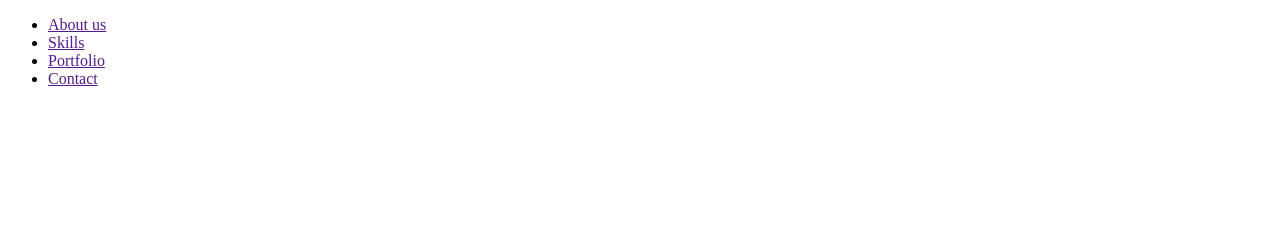
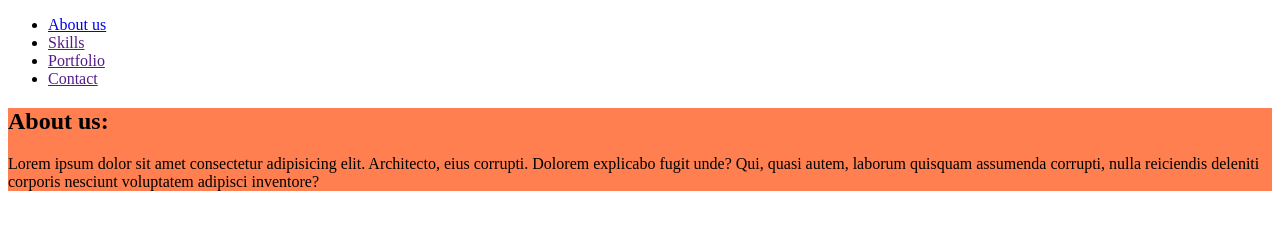
Before and after one commit to adamgarwacki/15-html-prosta-strona, a plain HTML site: page index.html in a window 1280 px wide. Drawn offline with Linux system fonts and the light colour scheme.

Commit message:
Dodanie sekcji "About us" oraz nadanie koloru jej tła.

```diff
--- a/index.html
+++ b/index.html
@@ -5,17 +5,26 @@
     <meta name="viewport" content="width=device-width, initial-scale=1.0">
     <meta http-equiv="X-UA-Compatible" content="ie=edge">
     <title>Document</title>
+    <link rel="stylesheet" href="style.css">
 </head>
 <body>
     <section>
         <nav>
             <ul>
-                <li><a href="">About us</a></li>
+                <li><a href="#about-us">About us</a></li>
                 <li><a href="">Skills</a></li>
                 <li><a href="">Portfolio</a></li>
                 <li><a href="">Contact</a></li>
             </ul>
         </nav>
     </section>
+    <section id="about-us">
+        <h1>
+            About us:
+        </h1>
+        <p>
+            Lorem ipsum dolor sit amet consectetur adipisicing elit. Architecto, eius corrupti. Dolorem explicabo fugit unde? Qui, quasi autem, laborum quisquam assumenda corrupti, nulla reiciendis deleniti corporis nesciunt voluptatem adipisci inventore?
+        </p>
+    </section>
 </body>
 </html>
--- a/style.css
+++ b/style.css
@@ -0,0 +1,3 @@
+#about-us {
+    background-color: coral;
+}
```
